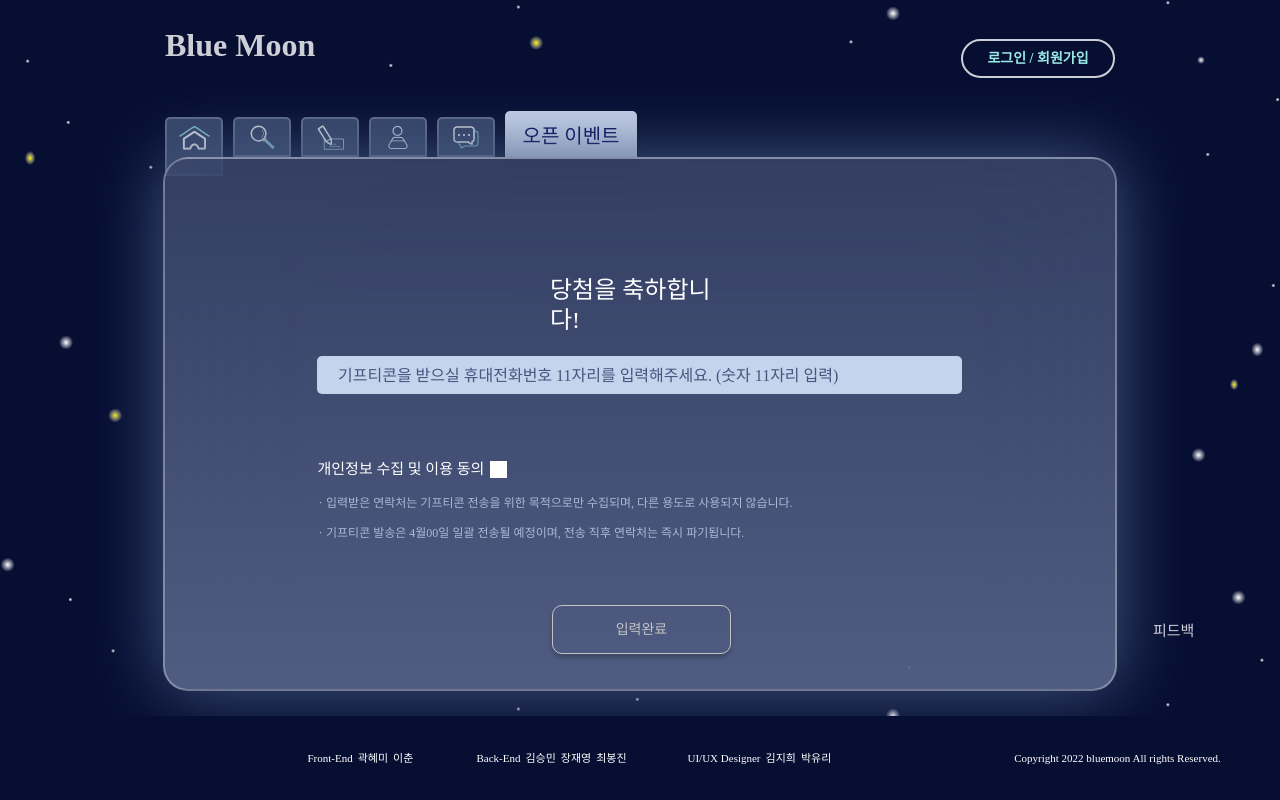
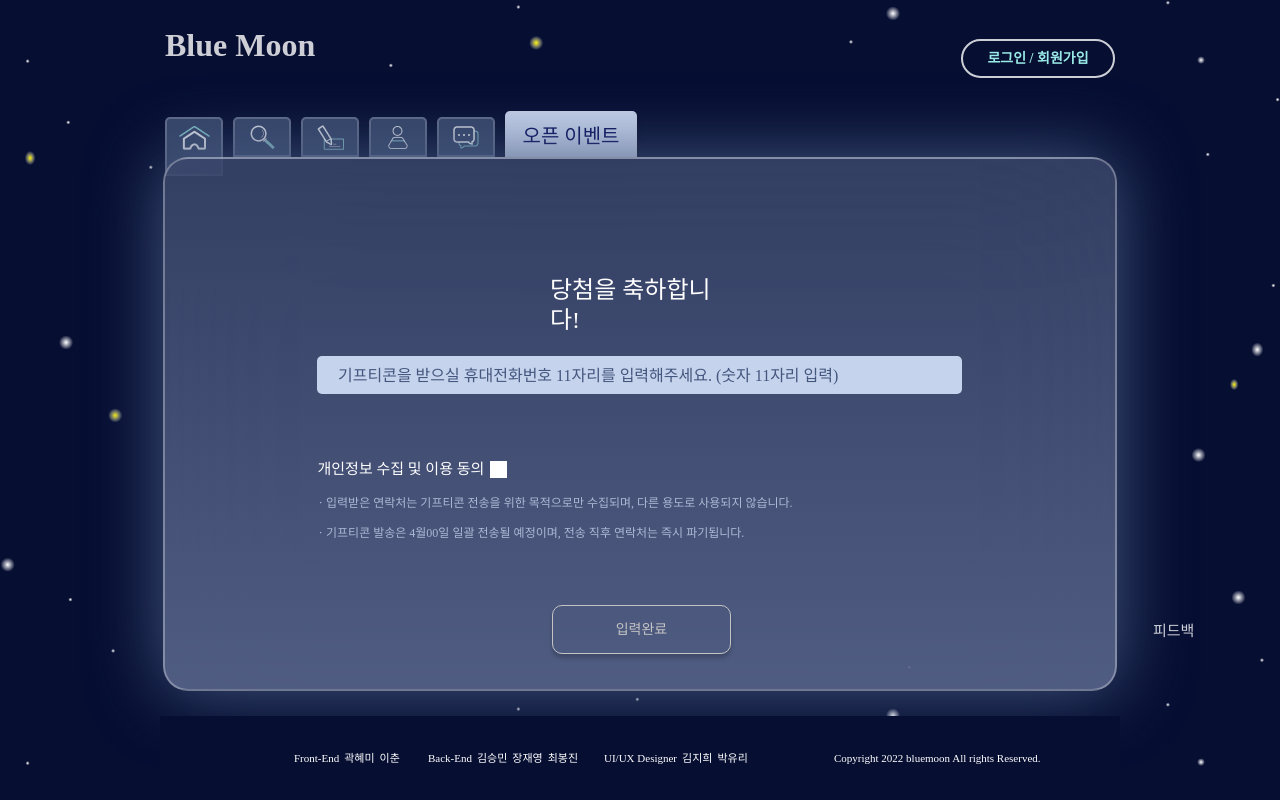
Before and after one commit to hh99-Final-Project/bluemoonFE, a React (Create React App) app: page /lotterywin in a window 1280 px wide. Built offline with nearby package versions, Linux system fonts and the light colour scheme; no server answers; a web font is replaced by a local one.

Commit message:
fix: Footer width, margin 값 수정

```diff
--- a/src/shared/Footer.js
+++ b/src/shared/Footer.js
@@ -37,10 +37,12 @@ export default Footer;
 
 const Container = styled.div`
     background-color: ${(props) => props.bgColor};
-    width: 100%;
+    width: 960px;
     height: 84px;
 
     position: relative;
+    left: 50%;
+    transform: translate(-50%, 0);
     bottom: 84px;
 
     display: flex;
@@ -56,7 +58,7 @@ const Container = styled.div`
     color: #ffffff;
 
     img {
-        margin: 0 147px 0 97px;
+        margin: 0 30px 0 0;
     }
 
     div {
@@ -84,7 +86,7 @@ const Fe = styled.div`
 const Be = styled.div`
     display: flex;
     flex-direction: row;
-    margin-left: 55px;
+    margin-left: 20px;
     width: 156px;
 
     a {
@@ -97,7 +99,7 @@ const Be = styled.div`
 const Ui = styled.div`
     display: flex;
     flex-direction: row;
-    margin-left: 55px;
+    margin-left: 20px;
     width: 148px;
     a {
         margin-left: 5px;
@@ -108,5 +110,5 @@ const Ui = styled.div`
 
 const Copyright = styled.div`
     width: 234px;
-    margin-left: 147px;
+    margin-left: 30px;
 `;
```
